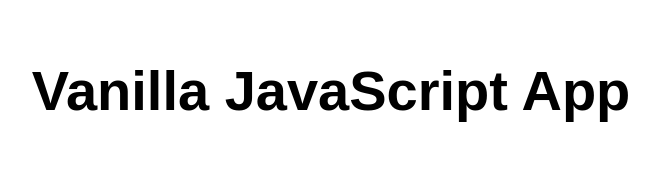
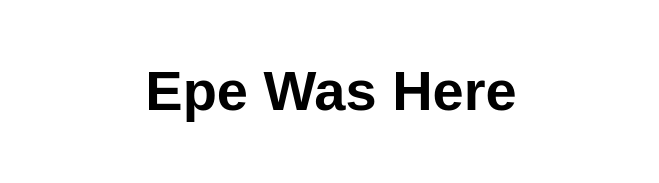
Before and after one commit to jukmattu/static-webapp, a plain HTML site: page src/index.html in a window 1280 px wide. Shown: the whole page, without its empty margins (309-968 px from the left). Drawn offline with Linux system fonts and the light colour scheme.

Commit message:
Update index.html

```diff
--- a/src/index.html
+++ b/src/index.html
@@ -10,7 +10,7 @@
 
 <body>
   <main>
-    <h1>Vanilla JavaScript App</h1>
+    <h1>Epe Was Here</h1>
   </main>
 </body>
 
```
